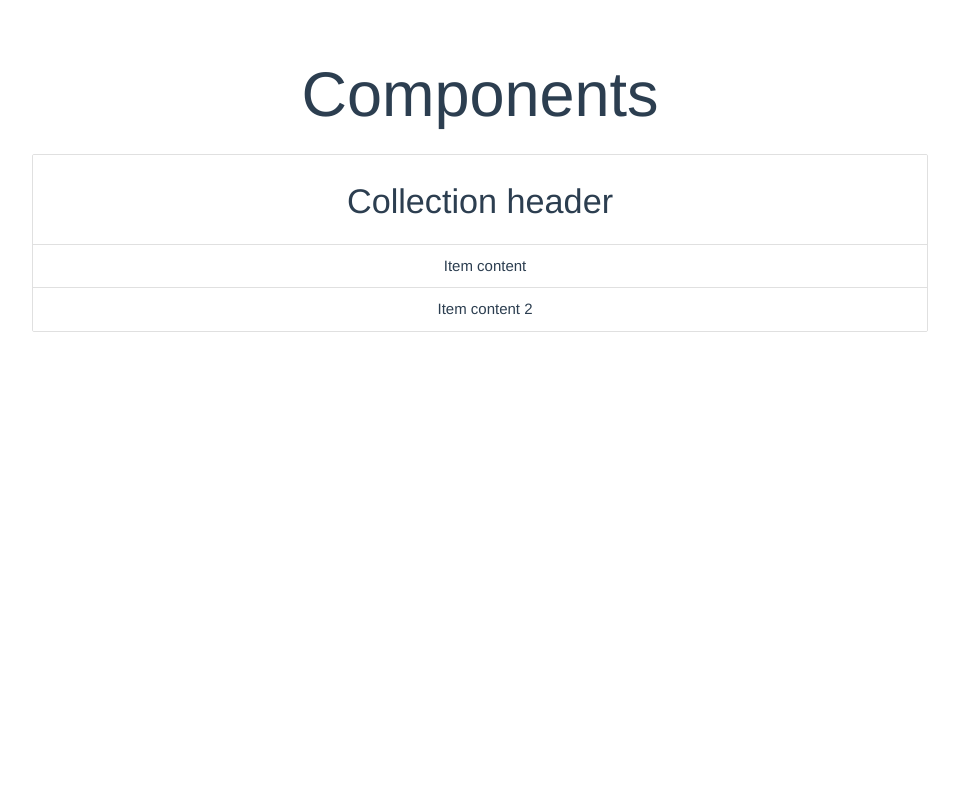
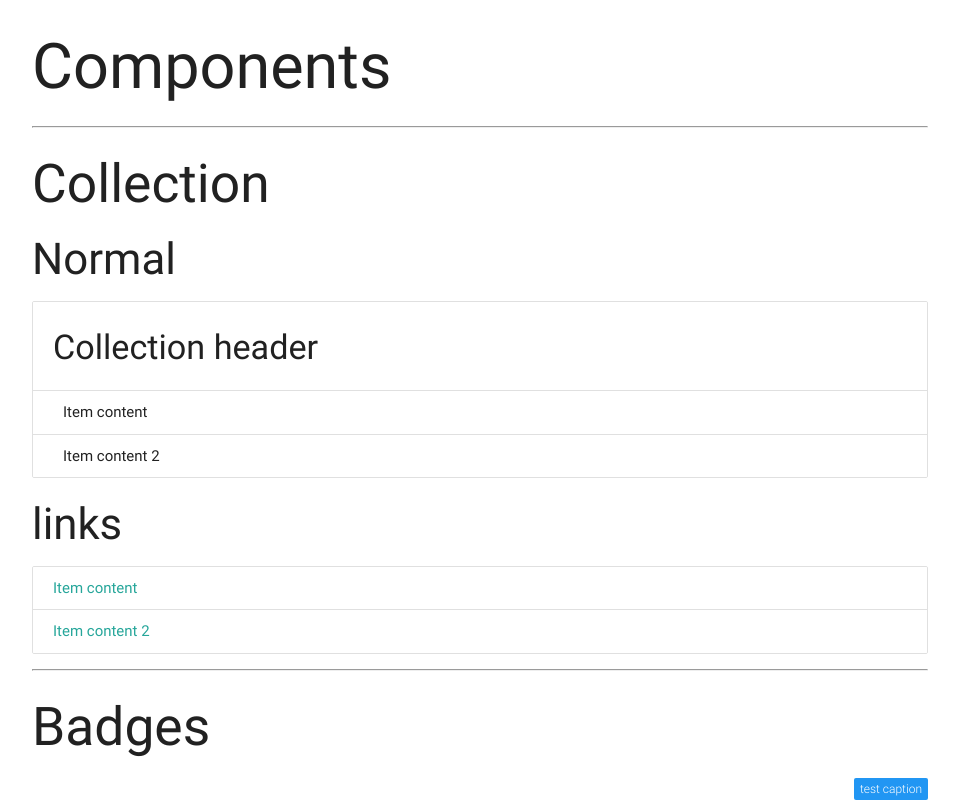
Before and after one commit to Ryangr0/materialize-vuejs, a Vue app: page / in a window 1280 px wide. Shown: the whole page, without its empty margins (160-1119 px from the left). Built offline with nearby package versions, Linux system fonts and the light colour scheme.

Commit message:
Added Badge component and unit tests

```diff
--- a/src/App.vue
+++ b/src/App.vue
@@ -1,21 +1,31 @@
 <template>
   <div id="app">
-      <h1>Components</h1>
-      <Collection :collection="collection"></Collection>
+    <h1>Components</h1>
+    <hr />
+    <h2>Collection</h2>
+    <h3>Normal</h3>
+    <Collection :collection="collectionNormal"></Collection>
+    <h3>links</h3>
+    <Collection :collection="collectionLinks"></Collection>
+    <hr />
+    <h2>Badges</h2>
+    <Badge :classes="badge.classes" :content="badge.content" :caption="badge.caption"></Badge>
   </div>
 </template>
 
 <script>
   import Collection from './components/Collection.vue'
+  import Badge from './components/Badge.vue'
 
   export default {
     name: 'app',
     components: {
-      Collection
+      Collection,
+      Badge
     },
     data: function () {
       return {
-        collection: {
+        collectionNormal: {
           header: 'Collection header',
           links: false,
           items: [
@@ -27,23 +37,30 @@
               content: 'Item content 2'
             }
           ]
+        },
+        collectionLinks: {
+          header: 'Collection header',
+          links: true,
+          items: [
+            {
+              content: 'Item content',
+              href: 'test'
+            },
+            {
+              content: 'Item content 2'
+            }
+          ]
+        },
+        badge: {
+          classes: ['blue', 'new'],
+          content: 'test',
+          caption: 'caption'
         }
       }
     }
   }
 </script>
 
-<style>
-#app {
-  font-family: 'Avenir', Helvetica, Arial, sans-serif;
-  -webkit-font-smoothing: antialiased;
-  -moz-osx-font-smoothing: grayscale;
-  text-align: center;
-  color: #2c3e50;
-  margin-top: 60px;
-}
-</style>
-
 <style lang="scss">
   @import "./assets/css/app.scss";
 </style>
--- /dev/null
+++ b/src/components/Badge.vue
@@ -0,0 +1,30 @@
+<template>
+  <span class="badge" :class="getClasses" :data-badge-caption="caption">{{content}}</span>
+</template>
+
+<script>
+  export default {
+    props: {
+      classes: {
+        type: Array,
+        required: false,
+        default: function () {
+          return []
+        }
+      },
+      caption: {
+        type: String,
+        required: false
+      },
+      content: {
+        type: String,
+        required: false
+      }
+    },
+    computed: {
+      getClasses: function () {
+        return this.classes.join(' ')
+      }
+    }
+  }
+</script>
--- a/src/main.js
+++ b/src/main.js
@@ -2,14 +2,12 @@
 // (runtime-only or standalone) has been set in webpack.base.conf with an alias.
 import Vue from 'vue'
 import App from './App'
-import router from './router'
 
 Vue.config.productionTip = false
 
 /* eslint-disable no-new */
 new Vue({
   el: '#app',
-  router,
   template: '<App/>',
   components: { App }
 })
```
Also changed, not shown: 1 other file (tests, documents, lock files or other folders).
